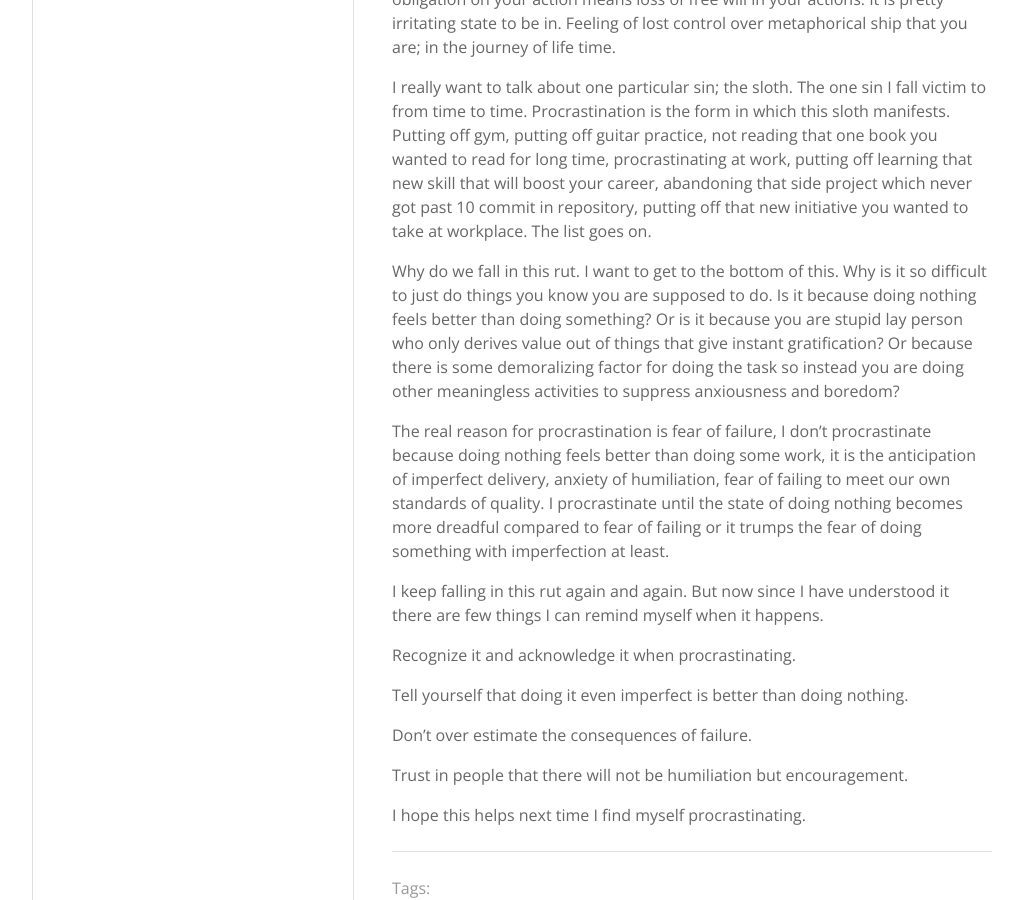
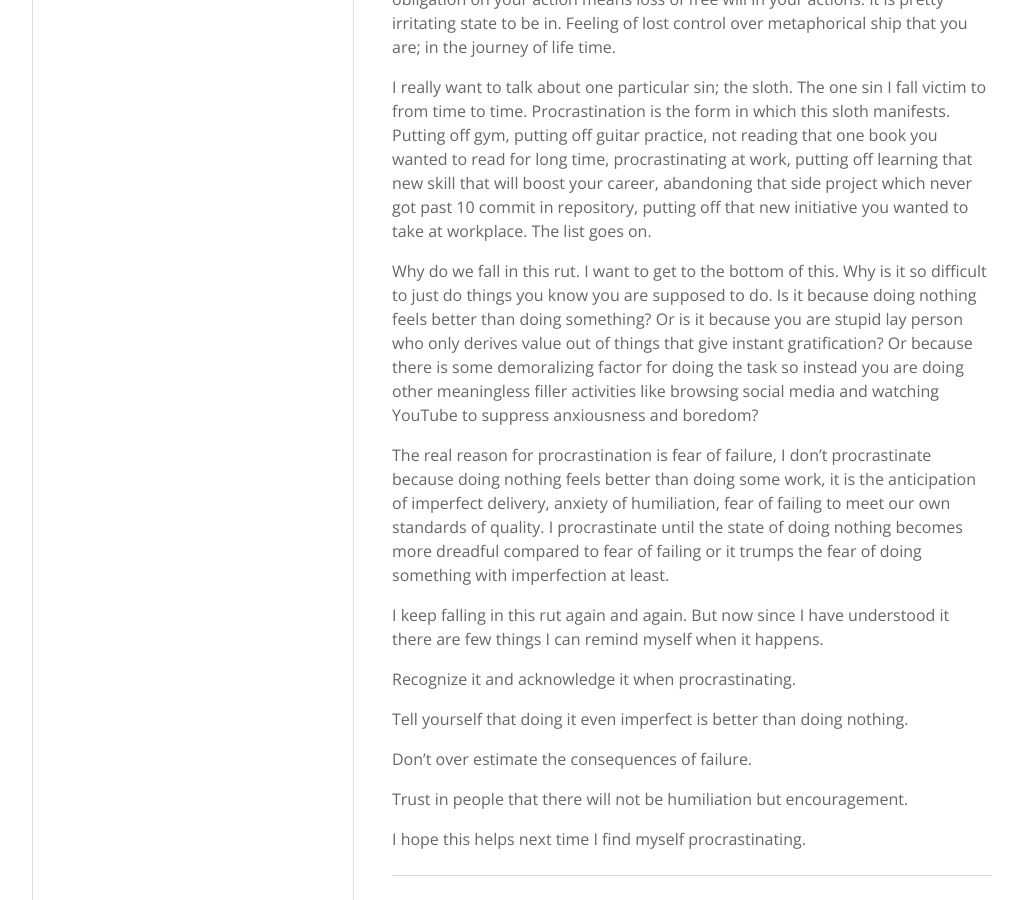
Before and after one commit to shreyasHpandya/shreyashpandya.github.com, a Jekyll site: the page built from _posts/2017-07-13-sloth_one_of_the_deadly_sins.md, in a window 1280 px wide and 900 px high, scrolled down 1243 px. Shown: the whole window, without its empty margins (128-1146 px from the left). Built offline with Jekyll 4.4.1, drawn with Linux system fonts in a browser that asks for light colours; comment, search, counter and statistics services are not loaded.

Commit message:
minor edit in post

```diff
--- a/_posts/2017-07-13-sloth_one_of_the_deadly_sins.md
+++ b/_posts/2017-07-13-sloth_one_of_the_deadly_sins.md
@@ -36,7 +36,7 @@ Ideally I would like to be in full control of my actions, making sure that they
 
 I really want to talk about one particular sin; the sloth. The one sin I fall victim to from time to time. Procrastination is the form in which this sloth manifests. Putting off gym, putting off guitar practice, not reading that one book you wanted to read for long time, procrastinating at work, putting off learning that new skill that will boost your career, abandoning that side project which never got past 10 commit in repository, putting off that new initiative you wanted to take at workplace. The list goes on.
 
-Why do we fall in this rut. I want to get to the bottom of this. Why is it so difficult to just do things you know you are supposed to do. Is it because doing nothing feels better than doing something? Or is it because you are stupid lay person who only derives value out of things that give instant gratification? Or because there is some demoralizing factor for doing the task so instead you are doing other meaningless activities to suppress anxiousness and boredom?
+Why do we fall in this rut. I want to get to the bottom of this. Why is it so difficult to just do things you know you are supposed to do. Is it because doing nothing feels better than doing something? Or is it because you are stupid lay person who only derives value out of things that give instant gratification? Or because there is some demoralizing factor for doing the task so instead you are doing other meaningless filler activities like browsing social media and watching YouTube to suppress anxiousness and boredom?
 
 The real reason for procrastination is fear of failure, I don’t procrastinate because doing nothing feels better than doing some work, it is the anticipation of imperfect delivery, anxiety of humiliation, fear of failing to meet our own standards of quality. I procrastinate until the state of doing nothing becomes more dreadful compared to fear of failing or it trumps the fear of doing something with imperfection at least.
 
```
